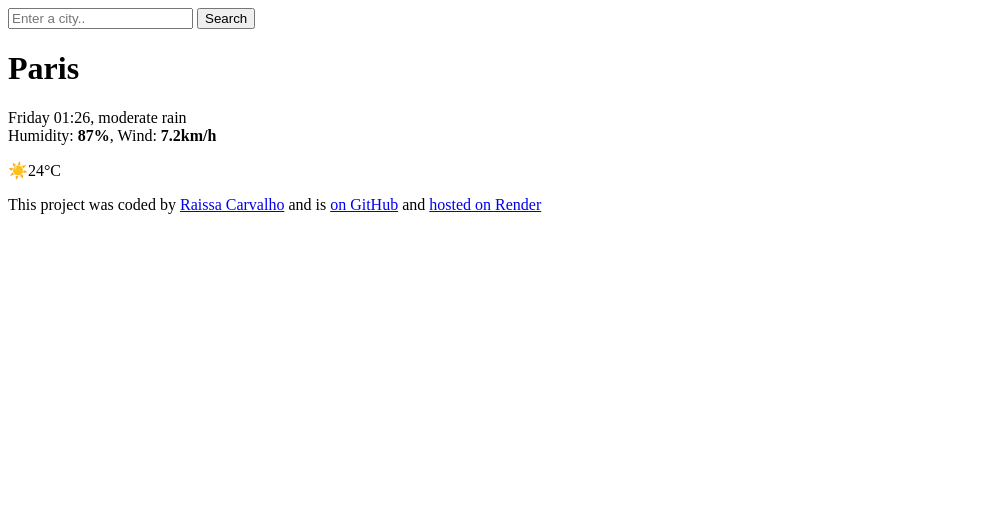
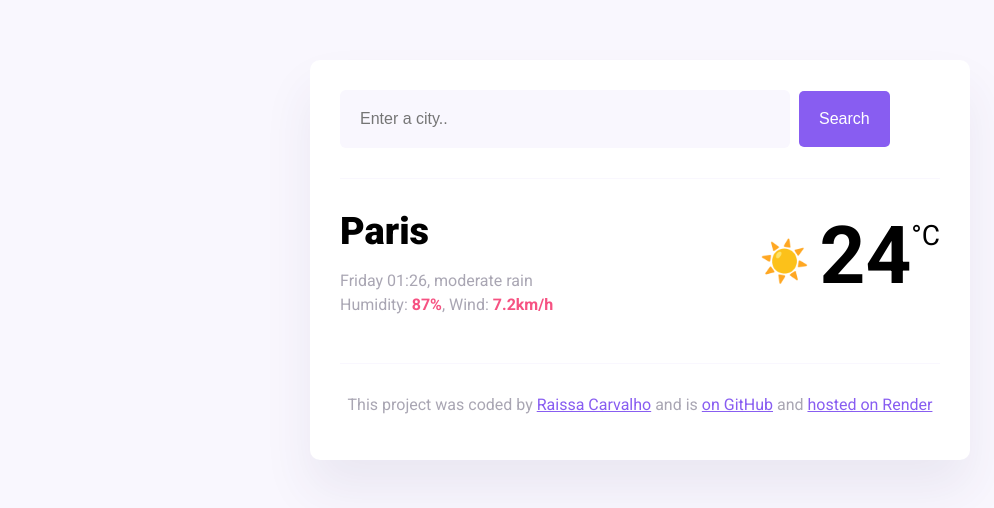
Before and after one commit to raissacarvalho277/RAISSA-CODE, a website: page index.html in a window 1280 px wide. Shown: the whole page, without its empty margins (0-994 px from the left). Drawn offline with Linux system fonts and the light colour scheme; files that its build step writes are made by us from their sources; files whose address does not match are found by name.

Commit message:
added styles

```diff
--- a/index.html
+++ b/index.html
@@ -9,7 +9,7 @@
       href="https://fonts.googleapis.com/css2?family=Roboto:ital,wght@0,100;0,400;0,500;0,700;0,900;1,100;1,300;1,400;1,500;1,700;1,900&display=swap"
       rel="stylesheet"
     />
-    <link rel="styleheet" href="src/style.css" />
+    <link rel="stylesheet" href="src/style.css" />
     <title>My weather application</title>
   </head>
   <body>
```
